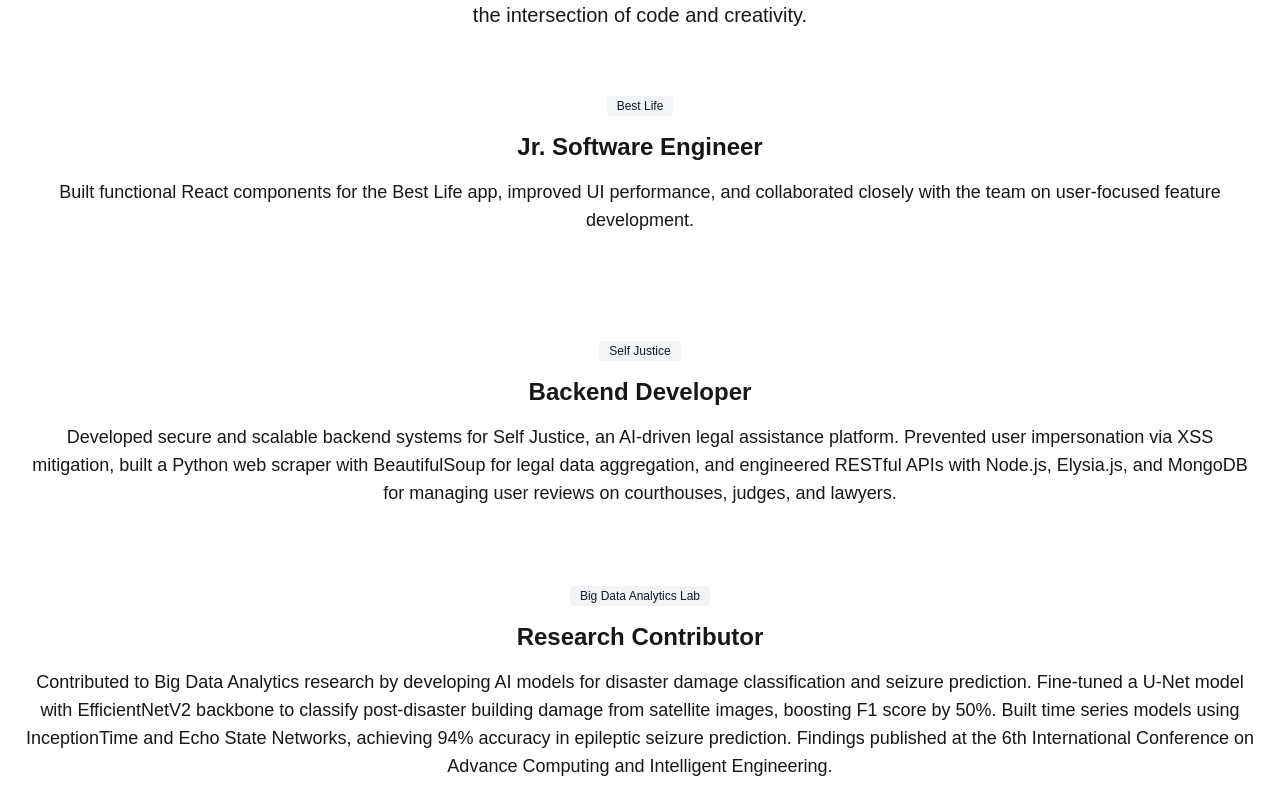
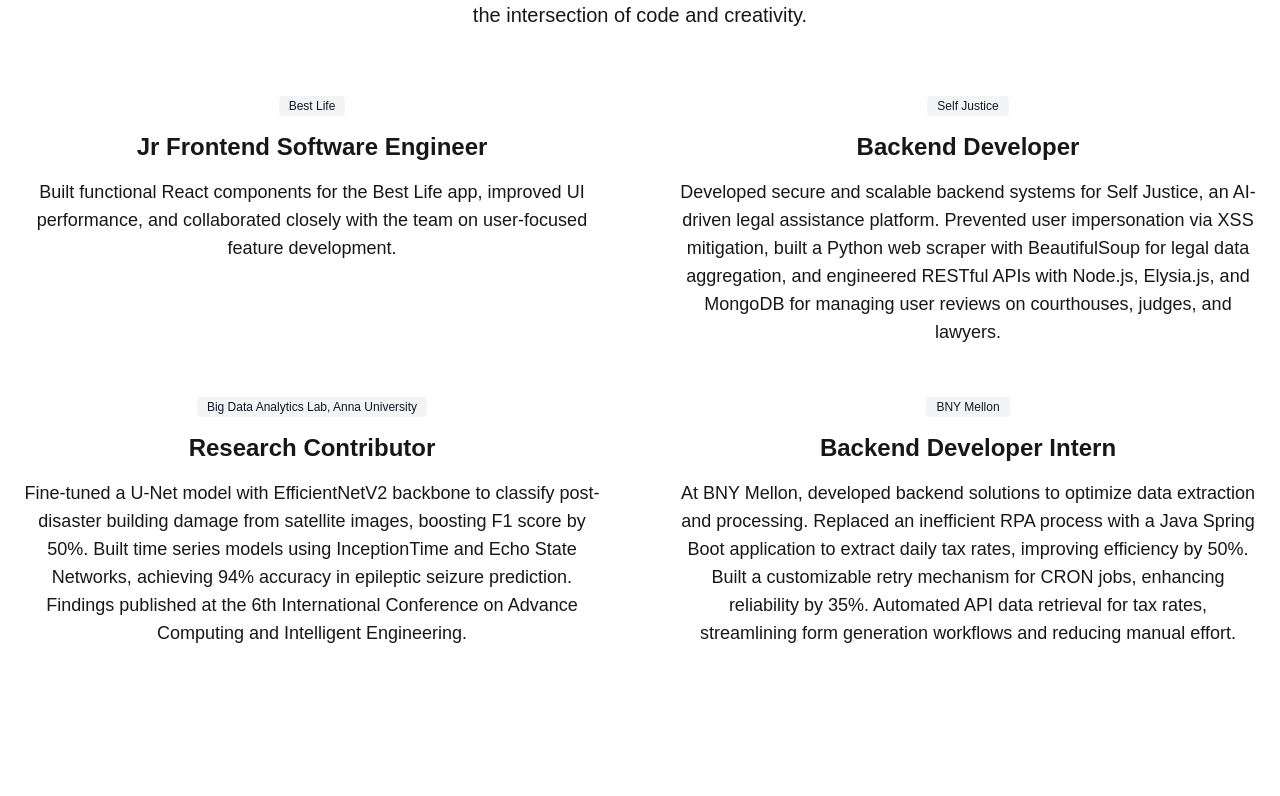
Before and after one commit to surya-441/surya-441.github.io, a Next.js app: page / in a window 1280 px wide. Shown: the part 184-980 px from the top of the page. Built offline with nearby package versions, Linux system fonts and the light colour scheme.

Commit message:
refactor work exp

```diff
--- a/src/app/page.tsx
+++ b/src/app/page.tsx
@@ -1,4 +1,5 @@
 import ThemeToggle from "@/components/ThemeToggle";
+import WorkExperience from "@/components/WorkExperience";
 
 export default function Home() {
     return (
@@ -15,81 +16,7 @@
                         creativity.
                     </p>
                 </div>
-
-                <div className="grid grid-rows-1 mt-12 text-center sm:mt-16 gap-x-20 gap-y-12 sm:grid-rows-2 lg:grid-rows-3">
-                    <div className="space-y-4">
-                        <span className="bg-gray-100 text-gray-900 text-xs font-medium inline-flex items-center px-2.5 py-0.5 rounded dark:bg-gray-700 dark:text-gray-300">
-                            Best Life
-                        </span>
-                        <h3 className="text-2xl font-bold leading-tight text-foreground">
-                            Jr. Software Engineer
-                        </h3>
-                        <p className="text-lg font-normal text-foreground">
-                            Built functional React components for the Best Life
-                            app, improved UI performance, and collaborated
-                            closely with the team on user-focused feature
-                            development.
-                        </p>
-                    </div>
-                    <div className="space-y-4">
-                        <span className="bg-gray-100 text-gray-900 text-xs font-medium inline-flex items-center px-2.5 py-0.5 rounded dark:bg-gray-700 dark:text-gray-300">
-                            Self Justice
-                        </span>
-                        <h3 className="text-2xl font-bold leading-tight text-foreground">
-                            Backend Developer
-                        </h3>
-                        <p className="text-lg font-normal text-foreground">
-                            Developed secure and scalable backend systems for
-                            Self Justice, an AI-driven legal assistance
-                            platform. Prevented user impersonation via XSS
-                            mitigation, built a Python web scraper with
-                            BeautifulSoup for legal data aggregation, and
-                            engineered RESTful APIs with Node.js, Elysia.js, and
-                            MongoDB for managing user reviews on courthouses,
-                            judges, and lawyers.
-                        </p>
-                    </div>
-                    <div className="space-y-4">
-                        <span className="bg-gray-100 text-gray-900 text-xs font-medium inline-flex items-center px-2.5 py-0.5 rounded dark:bg-gray-700 dark:text-gray-300">
-                            Big Data Analytics Lab
-                        </span>
-                        <h3 className="text-2xl font-bold leading-tight text-foreground">
-                            Research Contributor
-                        </h3>
-                        <p className="text-lg font-normal text-foreground">
-                            Contributed to Big Data Analytics research by
-                            developing AI models for disaster damage
-                            classification and seizure prediction. Fine-tuned a
-                            U-Net model with EfficientNetV2 backbone to classify
-                            post-disaster building damage from satellite images,
-                            boosting F1 score by 50%. Built time series models
-                            using InceptionTime and Echo State Networks,
-                            achieving 94% accuracy in epileptic seizure
-                            prediction. Findings published at the 6th
-                            International Conference on Advance Computing and
-                            Intelligent Engineering.
-                        </p>
-                    </div>
-                    <div className="space-y-4">
-                        <span className="bg-gray-100 text-gray-900 text-xs font-medium inline-flex items-center px-2.5 py-0.5 rounded dark:bg-gray-700 dark:text-gray-300">
-                            BNY Mellon
-                        </span>
-                        <h3 className="text-2xl font-bold leading-tight text-foreground">
-                            Backend Developer Intern
-                        </h3>
-                        <p className="text-lg font-normal text-foreground">
-                            At BNY Mellon, developed backend solutions to
-                            optimize data extraction and processing. Replaced an
-                            inefficient RPA process with a Java Spring Boot
-                            application to extract daily tax rates, improving
-                            efficiency by 50%. Built a customizable retry
-                            mechanism for CRON jobs, enhancing reliability by
-                            35%. Automated API data retrieval for tax rates,
-                            streamlining form generation workflows and reducing
-                            manual effort.
-                        </p>
-                    </div>{" "}
-                </div>
+                <WorkExperience />
             </div>
         </section>
     );
--- /dev/null
+++ b/src/components/WorkExperience.tsx
@@ -0,0 +1,25 @@
+import { experiences } from "../experiences";
+
+const WorkExperience = () => {
+    return (
+        <div className="grid grid-cols-2 mt-12 text-center sm:mt-16 gap-x-20 gap-y-12 sm:grid-rows-2 lg:grid-rows-3">
+            {experiences.map((experience) => {
+                return (
+                    <div className="space-y-4" key={experience.company}>
+                        <span className="bg-gray-100 text-gray-900 text-xs font-medium inline-flex items-center px-2.5 py-0.5 rounded dark:bg-gray-700 dark:text-gray-300">
+                            {experience.company}
+                        </span>
+                        <h3 className="text-2xl font-bold leading-tight text-foreground">
+                            {experience.title}
+                        </h3>
+                        <p className="text-lg font-normal text-foreground">
+                            {experience.responsibilities}
+                        </p>
+                    </div>
+                );
+            })}
+        </div>
+    );
+};
+
+export default WorkExperience;
--- /dev/null
+++ b/src/experiences.js
@@ -0,0 +1,26 @@
+export const experiences = [
+    {
+        company: "Best Life",
+        title: "Jr Frontend Software Engineer",
+        responsibilities:
+            "Built functional React components for the Best Life app, improved UI performance, and collaborated closely with the team on user-focused feature development.",
+    },
+    {
+        company: "Self Justice",
+        title: "Backend Developer",
+        responsibilities:
+            "Developed secure and scalable backend systems for Self Justice, an AI-driven legal assistance platform. Prevented user impersonation via XSS mitigation, built a Python web scraper with BeautifulSoup for legal data aggregation, and engineered RESTful APIs with Node.js, Elysia.js, and MongoDB for managing user reviews on courthouses, judges, and lawyers.",
+    },
+    {
+        company: "Big Data Analytics Lab, Anna University",
+        title: "Research Contributor",
+        responsibilities:
+            "Fine-tuned a U-Net model with EfficientNetV2 backbone to classify post-disaster building damage from satellite images, boosting F1 score by 50%. Built time series models using InceptionTime and Echo State Networks, achieving 94% accuracy in epileptic seizure prediction. Findings published at the 6th International Conference on Advance Computing and Intelligent Engineering.",
+    },
+    {
+        company: "BNY Mellon",
+        title: "Backend Developer Intern",
+        responsibilities:
+            "At BNY Mellon, developed backend solutions to optimize data extraction and processing. Replaced an inefficient RPA process with a Java Spring Boot application to extract daily tax rates, improving efficiency by 50%. Built a customizable retry mechanism for CRON jobs, enhancing reliability by 35%. Automated API data retrieval for tax rates, streamlining form generation workflows and reducing manual effort.",
+    },
+];
```
